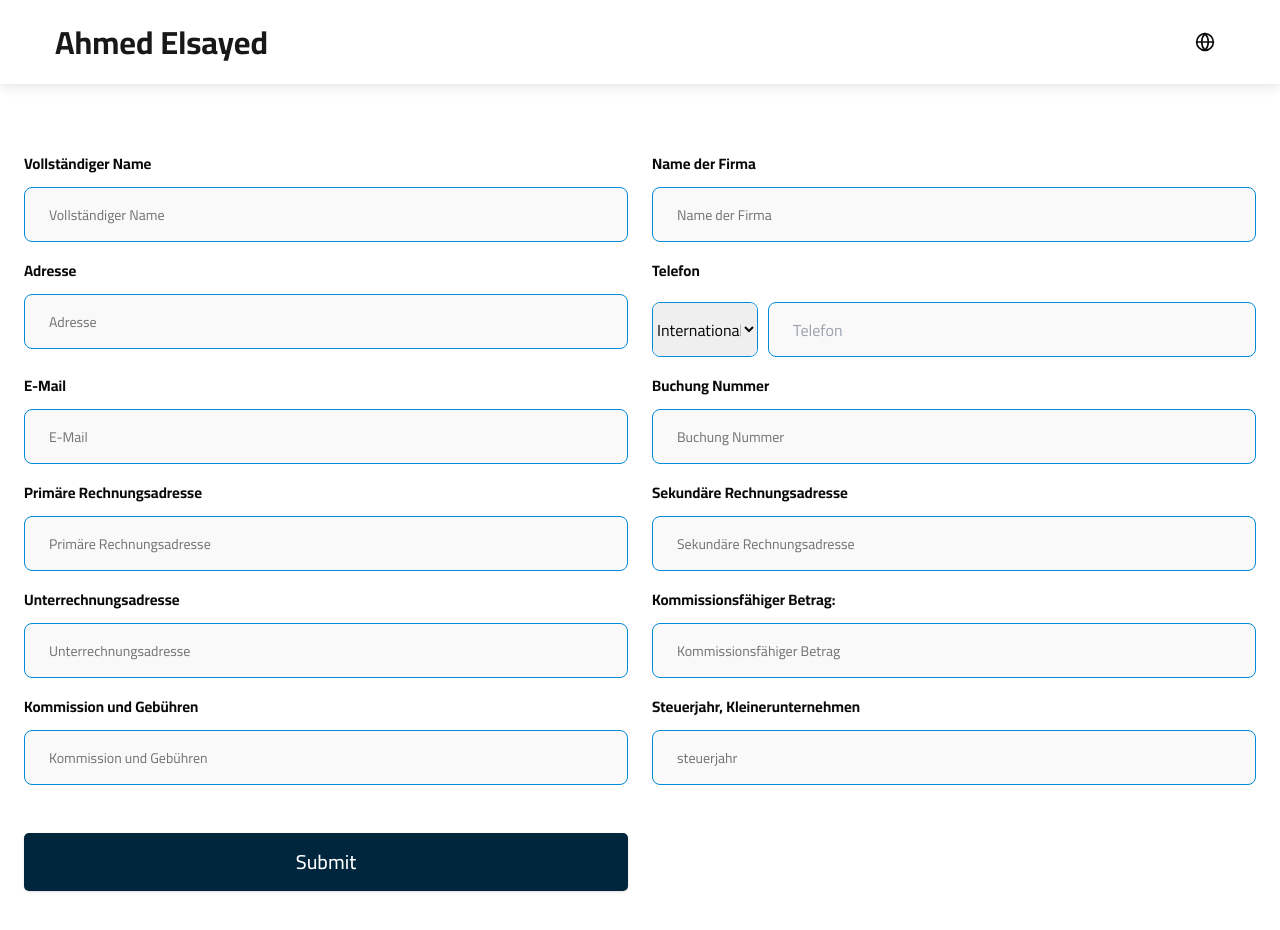
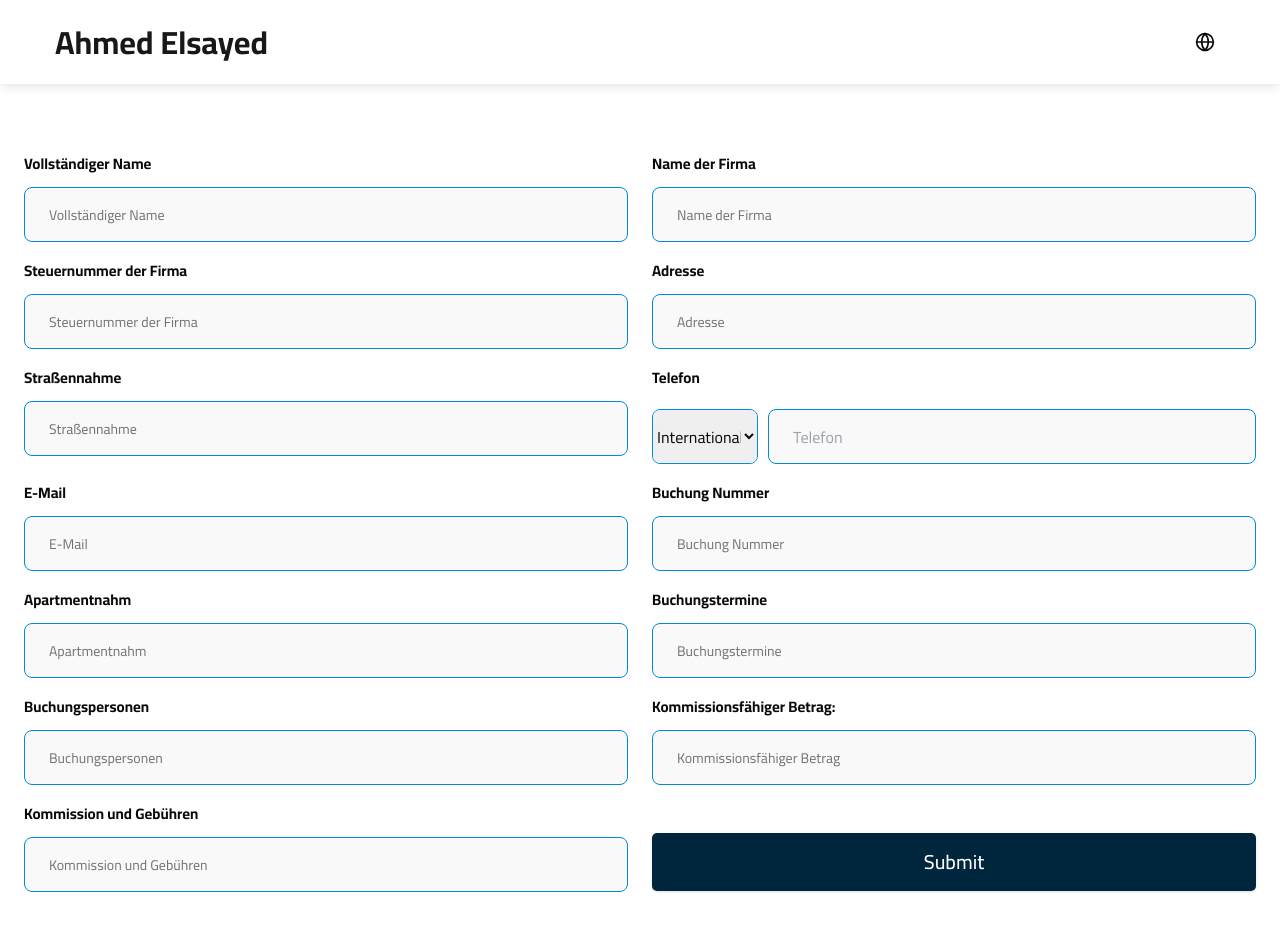
Before and after one commit to AhmedAbdullah125/ABC-Fatoora, a Next.js app: page / in a window 1280 px wide. Shown: the top 930 px of the page. Built offline with nearby package versions, Linux system fonts and the light colour scheme; a web font is replaced by a local one.

Commit message:
Update Main.jsx

```diff
--- a/src/components/home/Main.jsx
+++ b/src/components/home/Main.jsx
@@ -30,11 +30,13 @@ export default function FormPage() {
         address: z.string().max(500, { message: "Address must be at most 500 characters" }).min(1, { message: "Address is required" }),
         total: z.string().min(1, { message: "Total is required" }),
         paid: z.string().min(1, { message: "Paid is required" }),
-        Buchung : z.string().min(1, { message: "Buchung is required" }),
-        Steuerjahr : z.string().min(1, { message: "Steuerjahr is required" }),
+        Buchung: z.string().min(1, { message: "Buchung is required" }),
+        // Steuerjahr : z.string().min(1, { message: "Steuerjahr is required" }),
         title: z.string().min(1, { message: "Title is required" }),
-        title2 : z.string().min(1, { message: "Title is required" }),
-        title3 : z.string().max(200, { message: "Title must be at most 200 characters" }),
+        title2: z.string().min(1, { message: "Title is required" }),
+        title3: z.string().max(200, { message: "Title must be at most 200 characters" }),
+        street: z.string().min(1, { message: "Street is required" }),
+        companytax: z.string().max(200, { message: "Title must be at most 200 characters" }),
     });
 
     const form = useForm({
@@ -49,10 +51,12 @@ export default function FormPage() {
             total: '',
             paid: '',
             Buchung: '',
-            Steuerjahr: '',
+            // Steuerjahr: '',
             title: '',
             title2: '',
             title3: '',
+            street: '',
+            companytax: '',
         }
     });
 
@@ -86,18 +90,24 @@ export default function FormPage() {
                             <h3>Zum</h3>
                             <h4 className="receiver-name">{data.name}</h4>
                             <span className="receiver-company">{data.company}</span>
+                            {data.companytax ? <span className="receiver-company">ust : {data.companytax}</span> : null}
                             <span className="receiver-address">{data.address}</span>
+                            <span className="receiver-address">{data.street}</span>
                             <span className="receiver-phone">{data.phone}</span>
                             <span className="receiver-email">{data.email}</span>
                         </div>
                         <div className="part">
                             <div className="semi-part">
-                                <h3>Buchung Nummer</h3>
-                                <span className="invoice-no">#{data.Buchung}</span>
+                                <h3>Rechnungsdatum</h3>
+                                <span className="invoice-date">{new Date().toDateString()}</span>
                             </div>
                             <div className="semi-part">
-                                <h3>Rechnungsdatum</h3>
-                                <span className="invoice-date">{new Date().toDateString()}</span>
+                                <h3>Rechnungsnummer</h3>
+                                <span className="invoice-no">#{localStorage.getItem("Rechnungsnummer")}</span>
+                            </div>
+                            <div className="semi-part">
+                                <h3>Buchungsnummer</h3>
+                                <span className="invoice-no">#{data.Buchung}</span>
                             </div>
                         </div>
                     </div>
@@ -107,15 +117,15 @@ export default function FormPage() {
 
                             <span>{data.title2}</span>
 
-                            <span>{data.title3}</span>
+                            <span>{data.title3} Person</span>
                         </p>
                     </div>
-                    <div className="due">
+                    {/* <div className="due">
                         <span>Kommissionsfähiger Betrag:</span>
                         <div className="due-amount">
                             <p>{Number(data.total).toFixed(2)} Euro</p>
                         </div>
-                    </div>
+                    </div> */}
                     {/*
                 <div className="table-container">
                     <table className="table table-bordered table-hover">
@@ -151,28 +161,29 @@ export default function FormPage() {
                 </div> */}
 
                     <div className="total">
+                        <h3>Preisdetails</h3>
                         <div className="total-cont">
                             <div className="band">
-                                <span>Kommissionsfähiger Betrag</span>
-                                <span>{Number(data.total).toFixed(2)} Euro</span>
+                                <span>Betrag an Gastgeber</span>
+                                <span>{(Number(data.total) - Number(data.paid)).toFixed(2)} Euro</span>
+
                             </div>
-                            <div className="band">
-                                <span>Der bei der Buchung einer Unterkunft gezahlte Betrag</span>
+                            <div className="band last-band">
+                                <span>Kommission an Booking</span>
                                 <span>{Number(data.paid).toFixed(2)} Euro</span>
                             </div>
-                            <div className="band last-band">
+                            {/* <div className="band ">
                                 <span>Steuerjahr, Kleinerunternehmen</span>
                                 <span>{Number(data.Steuerjahr).toFixed(2)} Euro</span>
-                            </div>
+                                </div> */}
                             {/* <div className="band ">
                                 <span>Discount</span>
                                 <span className="discount">-2.000 Euro</span>
-                            </div> */}
-                            <div className="band">
-                                <span>Der bei der Buchung einer Unterkunft gezahlte Betrag</span>
-                                <span>{(Number(data.total) - Number(data.paid)).toFixed(2)} Euro</span>
-
-                            </div>
+                                </div> */}
+                                <div className="band">
+                                    <span>Gesamt Betrag</span>
+                                    <span>{Number(data.total).toFixed(2)} Euro</span>
+                                </div>
                             <Button className="btn-print text-xl py-4 rounded-xl min-w-32 h-13 submit "
                                 onClick={() => window.print()}
                             >{lang === 'en' ? 'Print / Download' : 'طباعة/ تحميل'}</Button>
@@ -183,8 +194,11 @@ export default function FormPage() {
                     </div>
 
                     <div className="f-footer">
+                        <div className="low container">
+                            <span>Steuerfrei, kleinunternehmen §19 ustg</span>
+                        </div>
                         <div className="container">
-                            <span>#656764-32 . {Number(data.total).toFixed(2)}Euro due {new Date().toDateString()}</span>
+                            <span>#{data.Buchung} . {Number(data.total).toFixed(2)}Euro due {new Date().toDateString()} Steuerfrei, kleinunternehmen §19 ustg</span>
                         </div>
                     </div>
                 </div>
@@ -209,11 +223,25 @@ export default function FormPage() {
                                             <FormMessage />
                                         </FormItem>
                                     )} />
+                                    <FormField name="companytax" control={form.control} render={({ field }) => (
+                                        <FormItem>
+                                            <FormLabel>{lang === 'en' ? 'Steuernummer der Firma' : 'رقم الشركه الضريبي'}</FormLabel>
+                                            <FormControl><Input {...field} placeholder={lang === 'en' ? 'Steuernummer der Firma' : 'اسم الشركة'} /></FormControl>
+                                            <FormMessage />
+                                        </FormItem>
+                                    )} />
 
                                     <FormField name="address" control={form.control} render={({ field }) => (
                                         <FormItem>
                                             <FormLabel>{lang === 'en' ? 'Adresse' : 'العنوان'}</FormLabel>
                                             <FormControl><Input {...field} placeholder={lang === 'en' ? 'Adresse' : 'العنوان'} /></FormControl>
+                                            <FormMessage />
+                                        </FormItem>
+                                    )} />
+                                    <FormField name="street" control={form.control} render={({ field }) => (
+                                        <FormItem>
+                                            <FormLabel>{lang === 'en' ? 'Straßennahme' : 'الشارع'}</FormLabel>
+                                            <FormControl><Input {...field} placeholder={lang === 'en' ? 'Straßennahme' : 'الشارع'} /></FormControl>
                                             <FormMessage />
                                         </FormItem>
                                     )} />
@@ -242,22 +270,22 @@ export default function FormPage() {
                                     )} />
                                     <FormField name="title" control={form.control} render={({ field }) => (
                                         <FormItem>
-                                            <FormLabel>{lang === 'en' ? 'Primäre Rechnungsadresse' : 'العنوان الرئيسي'}</FormLabel>
-                                            <FormControl><Input {...field} placeholder={lang === 'en' ? 'Primäre Rechnungsadresse' : 'العنوان الرئيسي'} /></FormControl>
+                                            <FormLabel>{lang === 'en' ? 'Apartmentnahm' : 'العنوان الرئيسي'}</FormLabel>
+                                            <FormControl><Input {...field} placeholder={lang === 'en' ? 'Apartmentnahm' : 'العنوان الرئيسي'} /></FormControl>
                                             <FormMessage />
                                         </FormItem>
                                     )} />
                                     <FormField name="title2" control={form.control} render={({ field }) => (
                                         <FormItem>
-                                            <FormLabel>{lang === 'en' ? 'Sekundäre Rechnungsadresse' : 'العنوان الثانوي'}</FormLabel>
-                                            <FormControl><Input {...field} placeholder={lang === 'en' ? 'Sekundäre Rechnungsadresse' : 'العنوان الثانوي'} /></FormControl>
+                                            <FormLabel>{lang === 'en' ? 'Buchungstermine' : 'مواعيد الحجز'}</FormLabel>
+                                            <FormControl><Input {...field} placeholder={lang === 'en' ? 'Buchungstermine' : 'مواعيد الحجز'} /></FormControl>
                                             <FormMessage />
                                         </FormItem>
                                     )} />
                                     <FormField name="title3" control={form.control} render={({ field }) => (
                                         <FormItem>
-                                            <FormLabel>{lang === 'en' ? 'Unterrechnungsadresse' : 'العنوان الفرعي'}</FormLabel>
-                                            <FormControl><Input {...field} placeholder={lang === 'en' ? 'Unterrechnungsadresse' : 'العنوان الفرعي'} /></FormControl>
+                                            <FormLabel>{lang === 'en' ? 'Buchungspersonen' : 'عدد الافراد'}</FormLabel>
+                                            <FormControl><Input type="number" {...field} placeholder={lang === 'en' ? 'Buchungspersonen' : 'عدد الافراد'} /></FormControl>
                                             <FormMessage />
                                         </FormItem>
                                     )} />
@@ -285,13 +313,13 @@ export default function FormPage() {
                                             <FormMessage />
                                         </FormItem>
                                     )} /> */}
-                                    <FormField name="Steuerjahr" control={form.control} render={({ field }) => (
+                                    {/* <FormField name="Steuerjahr" control={form.control} render={({ field }) => (
                                         <FormItem>
                                             <FormLabel>{lang === "en" ? "Steuerjahr, Kleinerunternehmen" : "السنة الضريبية، الأعمال الصغيرة"}</FormLabel>
                                             <FormControl><Input {...field} placeholder={lang === "en" ? "steuerjahr" : "السنة الضريبية"} type="number" /></FormControl>
                                             <FormMessage />
                                         </FormItem>
-                                    )} />
+                                    )} /> */}
 
                                     <Button type="submit" className={`text-xl py-4 rounded-xl min-w-32 h-13 submit mt-8`}>{lang === "en" ? "Submit" : "ارسال"}</Button>
                                 </form>
```
